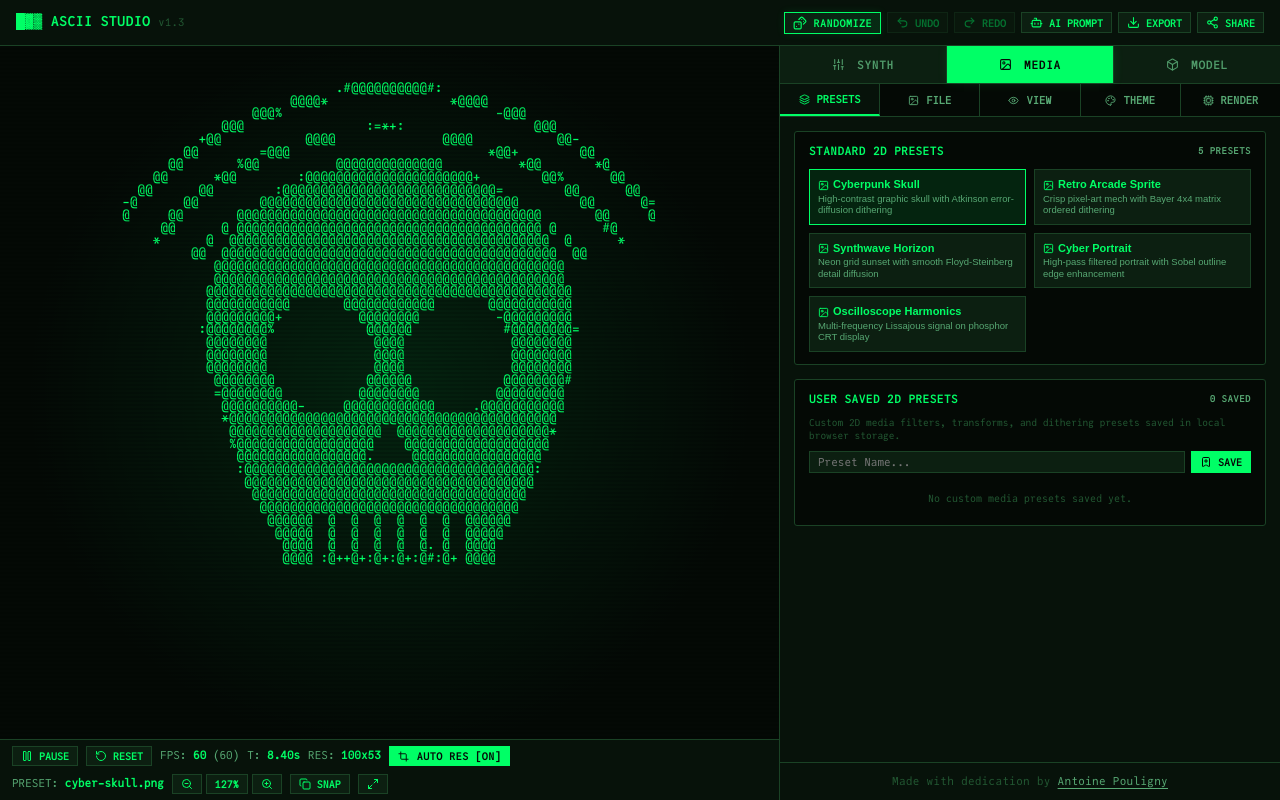
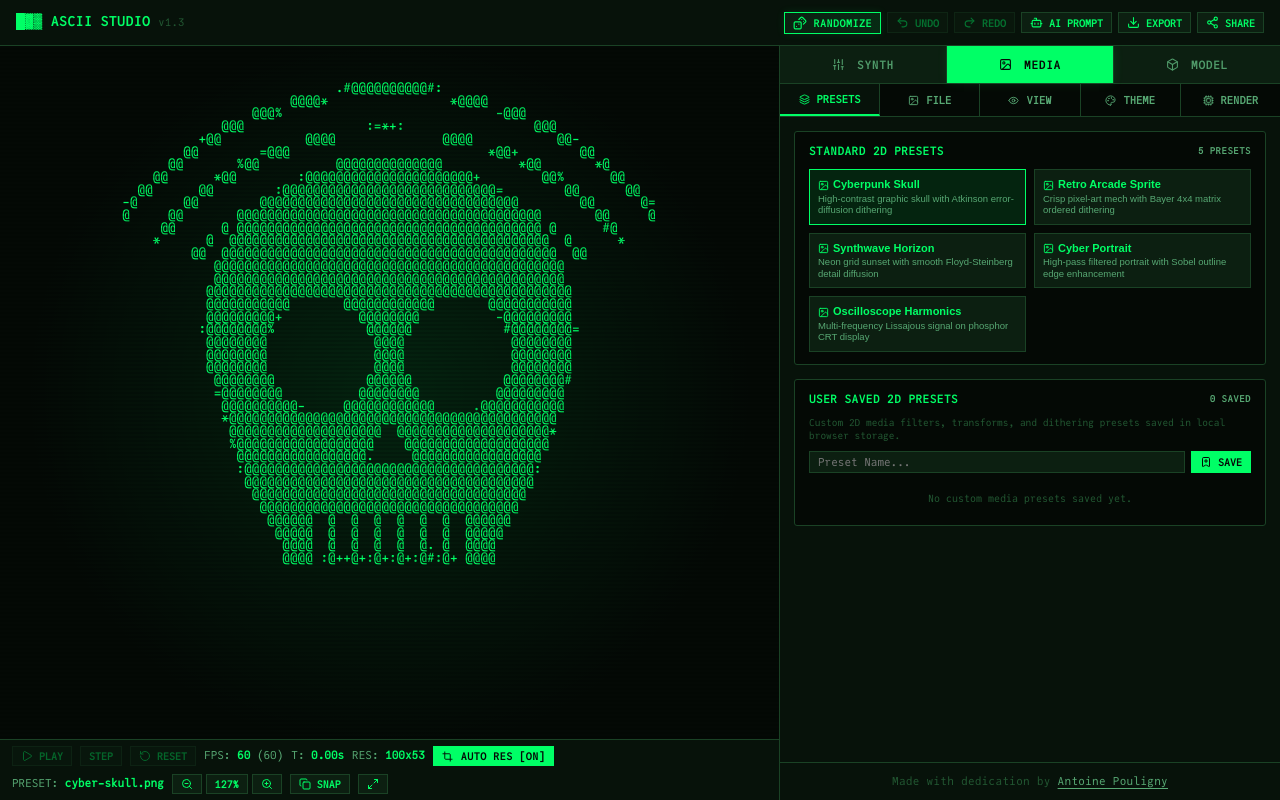
Before and after one commit to gimk/ascii.pantoine.com, a React (Vite) app: page / in a window 1280 px wide. Both pictures are taken after a click on the button "MEDIA". Built offline with nearby package versions, Linux system fonts and the light colour scheme.

Commit message:
fix: disable and grey out play/step/reset timeline controls and lock time to 0 for static 2D image uploads

```diff
--- a/src/App.tsx
+++ b/src/App.tsx
@@ -1517,7 +1517,12 @@ export const App: React.FC = () => {
         fpsTimerRef.current = timestamp;
       }
 
-      if (isPlaying) {
+      const isStaticImage = appMode === 'media' && mediaConfig.mediaType === 'image';
+
+      if (isStaticImage) {
+        timeRef.current = 0;
+        lastTimeRef.current = timestamp;
+      } else if (isPlaying) {
         const delta = lastTimeRef.current ? Math.min(0.1, (timestamp - lastTimeRef.current) / 1000) : 0.016;
         timeRef.current += delta * (waveParams.timeSpeed || 1.0);
         lastTimeRef.current = timestamp;
@@ -1671,7 +1676,9 @@ export const App: React.FC = () => {
         }
       } else if (e.code === 'Space' && !isInput) {
         e.preventDefault();
-        setIsPlaying((p) => !p);
+        if (!(appMode === 'media' && mediaConfig.mediaType === 'image')) {
+          setIsPlaying((p) => !p);
+        }
       } else if (e.key.toLowerCase() === 'r' && !isInput && !e.metaKey && !e.ctrlKey && !e.altKey) {
         e.preventDefault();
         handleRandomize();
@@ -1679,7 +1686,7 @@ export const App: React.FC = () => {
     };
     window.addEventListener('keydown', handleKeyDown);
     return () => window.removeEventListener('keydown', handleKeyDown);
-  }, [handleUndo, handleRedo, handleRandomize]);
+  }, [handleUndo, handleRedo, handleRandomize, appMode, mediaConfig.mediaType]);
 
   // Toggle between editor and fullscreen viewfinder
   const handleToggleViewMode = useCallback(() => {
@@ -1929,6 +1936,7 @@ export const App: React.FC = () => {
           crtConfig={crtConfig}
           gradientConfig={gradientConfig}
           appMode={appMode}
+          mediaType={appMode === 'media' ? mediaConfig.mediaType : undefined}
           onOrbitRotate={handleOrbitRotate}
           onWheelZoom={handleWheelZoom}
           onMediaPan={handleMediaPan}
--- a/src/components/AsciiViewport.tsx
+++ b/src/components/AsciiViewport.tsx
@@ -29,6 +29,7 @@ interface AsciiViewportProps {
   crtConfig?: CrtConfig;
   gradientConfig?: PhosphorGradient | null;
   appMode?: 'synth' | 'media' | 'model';
+  mediaType?: 'image' | 'video';
   onOrbitRotate?: (
     prevX: number,
     prevY: number,
@@ -62,11 +63,13 @@ export const AsciiViewport = forwardRef<AsciiViewportHandle, AsciiViewportProps>
   crtConfig,
   gradientConfig,
   appMode = 'synth',
+  mediaType,
   onOrbitRotate,
   onWheelZoom,
   onMediaPan,
   onMediaZoom,
 }, ref) => {
+  const isTimelineDisabled = appMode === 'media' && mediaType === 'image';
   const containerRef = useRef<HTMLDivElement>(null);
   const preRef = useRef<HTMLPreElement>(null);
   const bloomPreRef = useRef<HTMLPreElement>(null);
@@ -157,7 +160,7 @@ export const AsciiViewport = forwardRef<AsciiViewportHandle, AsciiViewportProps>
         bloomPreRef.current.textContent = frameText;
       }
       if (timeSpanRef.current) {
-        timeSpanRef.current.textContent = `${time.toFixed(2)}s`;
+        timeSpanRef.current.textContent = isTimelineDisabled ? '0.00s' : `${time.toFixed(2)}s`;
       }
       if (fpsSpanRef.current) {
         fpsSpanRef.current.textContent = `${fps}`;
@@ -332,6 +335,37 @@ export const AsciiViewport = forwardRef<AsciiViewportHandle, AsciiViewportProps>
       {/* Bottom Timeline and Diagnostics Bar */}
       <div className="viewport-bottom-bar">
         <div className="status-group">
+          {isTimelineDisabled ? (
+            <>
+              <button
+                className="btn btn-sm"
+                disabled
+                style={{ opacity: 0.35, cursor: 'not-allowed' }}
+                title="Playback disabled for static 2D image"
+              >
+                <Play size={12} />
+                PLAY
+              </button>
+              <button
+                className="btn btn-sm"
+                disabled
+                style={{ opacity: 0.35, cursor: 'not-allowed' }}
+                title="Step disabled for static 2D image"
+              >
+                STEP
+              </button>
+              <button
+                className="btn btn-sm"
+                disabled
+                style={{ opacity: 0.35, cursor: 'not-allowed' }}
+                title="Reset disabled for static 2D image"
+              >
+                <RotateCcw size={12} />
+                RESET
+              </button>
+            </>
+          ) : (
+            <>
               <button
                 className="btn btn-sm"
                 onClick={onTogglePlay}
@@ -349,6 +383,8 @@ export const AsciiViewport = forwardRef<AsciiViewportHandle, AsciiViewportProps>
                 <RotateCcw size={12} />
                 RESET
               </button>
+            </>
+          )}
 
           <span className="status-tag">
             FPS: <strong ref={fpsSpanRef}>0</strong>{targetFps && targetFps > 0 ? ` (${targetFps})` : ''}
```
Also changed, not shown: 3 other files (tests, documents, lock files or other folders). Lines whose indentation alone changed are shown as unchanged.
